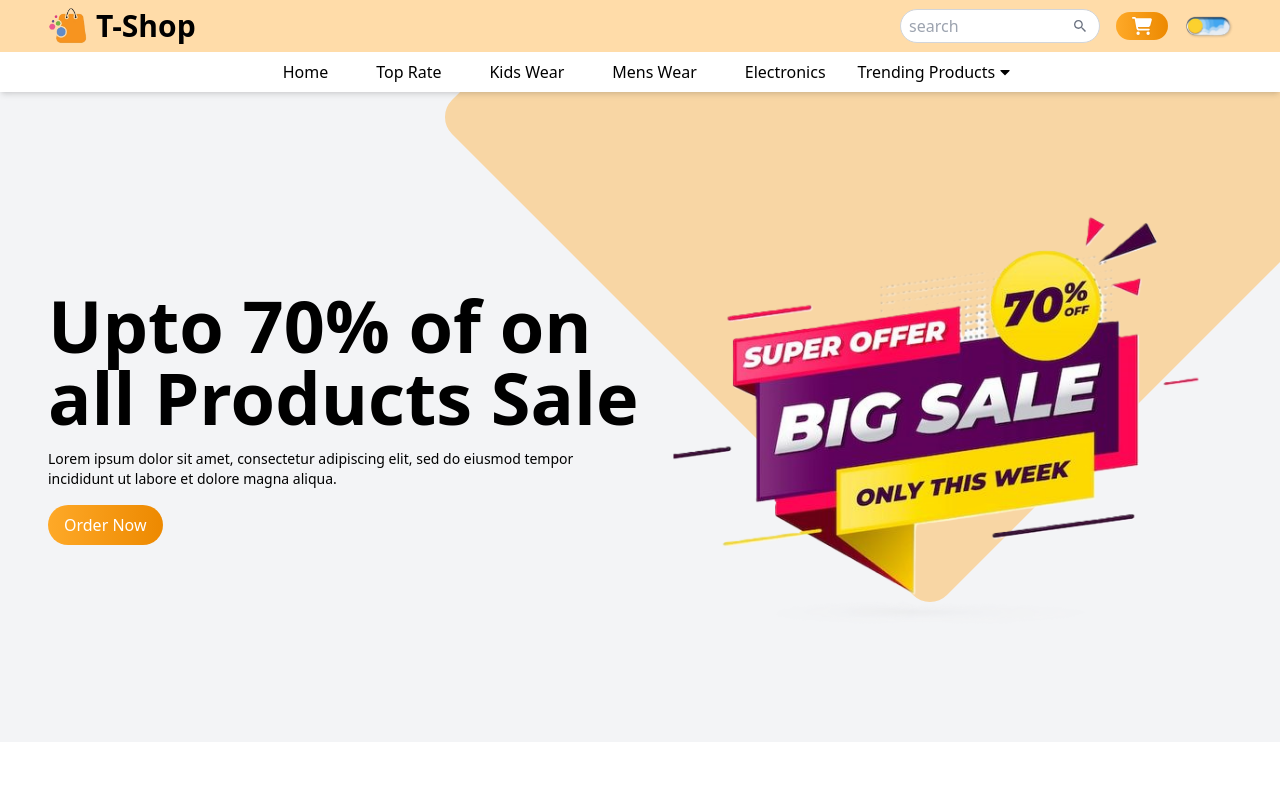
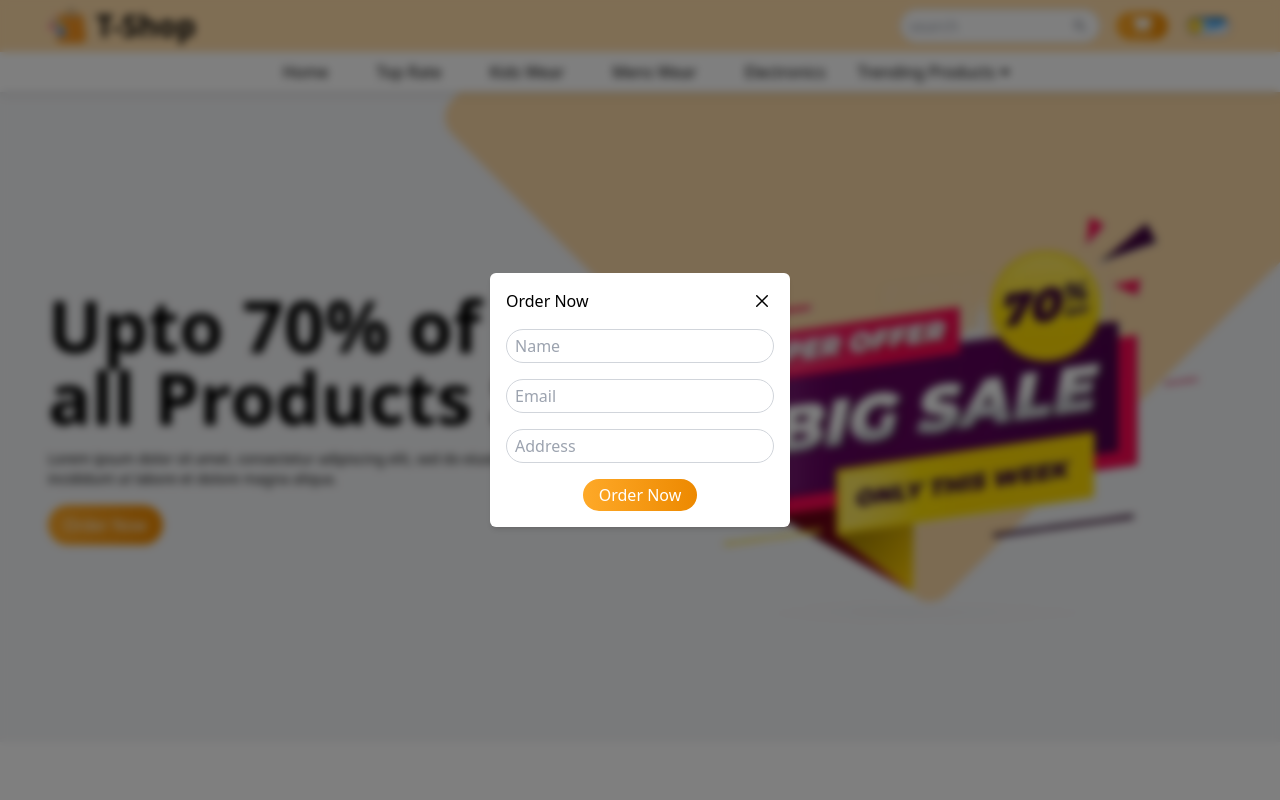
Before and after one commit to BrostouchKOK/shopping, a React (Vite) app: page / in a window 1280 px wide. Both pictures are taken after a click on the button 1142 px from the left and 26 px from the top of the page. Shown: the top 800 px of the page. Built offline with nearby package versions, Linux system fonts and the light colour scheme.

Commit message:
custom order section

```diff
--- a/src/App.jsx
+++ b/src/App.jsx
@@ -1,38 +1,45 @@
-import React, { useEffect } from 'react'
-import Navbar from './components/navbar/Navbar'
-import Hero from './components/hero/Hero'
-import Product from './components/products/Product'
+import React, { useEffect, useState } from "react";
+import Navbar from "./components/navbar/Navbar";
+import Hero from "./components/hero/Hero";
+import Product from "./components/products/Product";
 import AOS from "aos";
 import "aos/dist/aos.css";
-import TopProduct from './components/TopProducts/TopProduct';
-import Banner from './components/banner/Banner';
-import Subscribe from './components/subscribe/Subscribe';
-import Testimonails from './components/testimonails/Testimonails';
-import Footer from './components/footer/Footer';
+import TopProduct from "./components/TopProducts/TopProduct";
+import Banner from "./components/banner/Banner";
+import Subscribe from "./components/subscribe/Subscribe";
+import Testimonails from "./components/testimonails/Testimonails";
+import Footer from "./components/footer/Footer";
+import Popup from "./components/popup/Popup";
 
 const App = () => {
-  useEffect(()=>{
+  const [orderPopup, setOrderPopup] = useState(false);
+  const handleOrderPopup = () => {
+    setOrderPopup(!orderPopup);
+  };
+
+  useEffect(() => {
     AOS.init({
-      offset : 100,
-      duration : 800,
-      easing : "ease-in-sine",
-      delay : 100,
+      offset: 100,
+      duration: 800,
+      easing: "ease-in-sine",
+      delay: 100,
     });
     AOS.refresh();
-  },[])
+  }, []);
   return (
-    <div className='bg-white dark:bg-gray-900 dark:text-white duration-200'>
-      <Navbar/>
-      <Hero/>
-      <Product/>
-      <TopProduct/>
-      <Banner/>
-      <Subscribe/>
-      <Product/>
-      <Testimonails/>
-      <Footer/>
+    <div className="bg-white dark:bg-gray-900 dark:text-white duration-200">
+      <Navbar handleOrderPopup = {handleOrderPopup}/>
+      <Hero handleOrderPopup = {handleOrderPopup}/>
+      <Product />
+      <TopProduct handleOrderPopup = {handleOrderPopup}/>
+      <Banner />
+      <Subscribe />
+      <Product />
+      <Testimonails />
+      <Footer />
+      <Popup orderPopup = {orderPopup} setOrderPopup = {setOrderPopup}/>
     </div>
-  )
-}
+  );
+};
 
-export default App
+export default App;
--- a/src/components/TopProducts/TopProduct.jsx
+++ b/src/components/TopProducts/TopProduct.jsx
@@ -2,7 +2,7 @@
 import { TopProductData } from "../../constant/productData";
 import { FaStar } from "react-icons/fa6";
 
-const TopProduct = () => {
+const TopProduct = ({handleOrderPopup}) => {
   return (
     <div>
       <div className="container">
@@ -58,6 +58,7 @@
                   {data.description}
                 </p>
                 <button
+                  onClick={handleOrderPopup}
                   className="bg-primary hover:scale-105
                     duration-300 text-white px-4 py-1 rounded-full
                     mt-4 group-hover:bg-white group-hover:text-primary"
--- a/src/components/hero/Hero.jsx
+++ b/src/components/hero/Hero.jsx
@@ -4,7 +4,7 @@
 import Image3 from "../../assets/hero/sale.png";
 import Slider from "react-slick";
 import { ImageList } from "../../constant/ImageList";
-const Hero = () => {
+const Hero = ({handleOrderPopup}) => {
   var settings = {
     dots: false,
     arrows: false,
@@ -65,6 +65,7 @@
                     data-aos-delay="300"
                   >
                     <button
+                      onClick={handleOrderPopup}
                       className="bg-gradient-to-r from-primary to-secondary
                         hover:scale-105 duration-200 text-white py-2 px-4
                         rounded-full"
--- a/src/components/navbar/Navbar.jsx
+++ b/src/components/navbar/Navbar.jsx
@@ -6,7 +6,7 @@
 import { DropdownLinks, Menu } from "../../constant/Menu";
 import { FaCaretDown } from "react-icons/fa";
 
-const Navbar = () => {
+const Navbar = ({handleOrderPopup}) => {
   return (
     <div
       className="shadow-md bg-white
@@ -41,7 +41,7 @@
               />
             </div>
             <button
-              onClick={() => alert("Ordering not avalaiable yet!")}
+              onClick={() => handleOrderPopup()}
               className="bg-gradient-to-r from-primary to-secondary
             transition-all duration-200 px-4 py-1 rounded-full
             text-white flex items-center gap-3 group"
@@ -61,7 +61,7 @@
         </div>
       </div>
       {/* lover navbar */}
-      <div className="flex justify-center">
+      <div data-aos="zoom-in" className="flex justify-center">
         <ul className="sm:flex hidden items-center gap-4">
           {Menu.map((data) => (
             <li key={data.id}>
--- /dev/null
+++ b/src/components/popup/Popup.jsx
@@ -0,0 +1,65 @@
+import React from "react";
+import { IoCloseOutline } from "react-icons/io5";
+
+const Popup = ({orderPopup, setOrderPopup}) => {
+  return (
+    <>
+      {orderPopup && (
+        <div className="popup">
+          <div
+            className="h-screen w-screen fixed top-0
+                left-0 bg-black/50 z-50 backdrop-blur-sm"
+          >
+            <div
+                className="fixed top-1/2 left-1/2
+                -translate-x-1/2 -translate-y-1/2 p-4
+                shadow-md bg-white dark:bg-gray-900
+                rounded-md duration-200 w-[300px]"
+            >
+                {/* header */}
+                <div className="flex items-center justify-between">
+                    <div>
+                        <h1>Order Now</h1>
+                    </div>
+                    <div>
+                        <IoCloseOutline
+                            className="text-2xl cursor-pointer"
+                            onClick={()=>setOrderPopup(false)}
+                        />
+                    </div>
+                </div>
+                {/* form section */}
+                <div className="mt-4">
+                    <input type="text"
+                        placeholder="Name"
+                        className="w-full rounded-full py-1 px-2 mb-4
+                        border border-gray-300 dark:border-gray-500 dark:bg-gray-800"
+                    />
+                    <input type="email"
+                        placeholder="Email"
+                        className="w-full rounded-full py-1 px-2 mb-4
+                        border border-gray-300 dark:border-gray-500 dark:bg-gray-800"
+                    />
+                    <input type="text"
+                        placeholder="Address"
+                        className="w-full rounded-full py-1 px-2 mb-4
+                        border border-gray-300 dark:border-gray-500 dark:bg-gray-800"
+                    />
+                    <div className="flex justify-center">
+                        <button
+                            className="bg-gradient-to-r from-primary to-secondary
+                            hover:scale-105 duration-200 text-white py-1 px-4 rounded-full"
+                        >
+                            Order Now
+                        </button>
+                    </div>
+                </div>
+            </div>
+          </div>
+        </div>
+      )}
+    </>
+  );
+};
+
+export default Popup;
```
Also changed, not shown: src/components/footer/Footer.jsx (+9 -3 lines).
